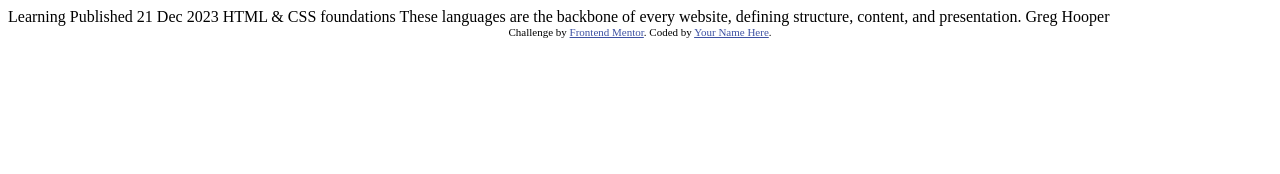
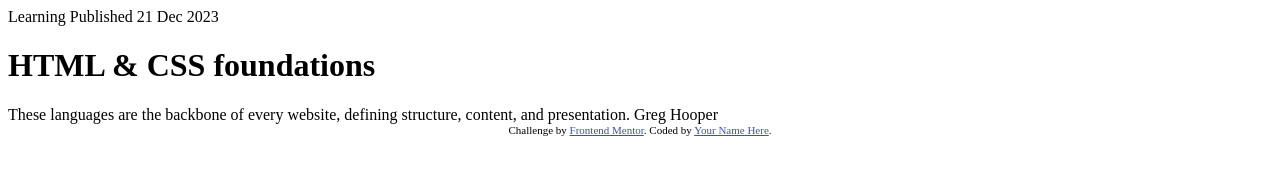
Before and after one commit to Mr-p-koncept/blog-preview-card, a plain HTML site: page index.html in a window 1280 px wide. Drawn offline with Linux system fonts and the light colour scheme.

Commit message:
added h1 tag and background color to the body

```diff
--- /dev/null
+++ b/design/styke.css
@@ -0,0 +1,3 @@
+body {
+  background-color: blue;
+}
--- a/index.html
+++ b/index.html
@@ -20,7 +20,7 @@
 
   Published 21 Dec 2023
 
-  HTML & CSS foundations
+  <h1>HTML & CSS foundations</h1>
 
   These languages are the backbone of every website, defining structure, content, and presentation.
 
```
